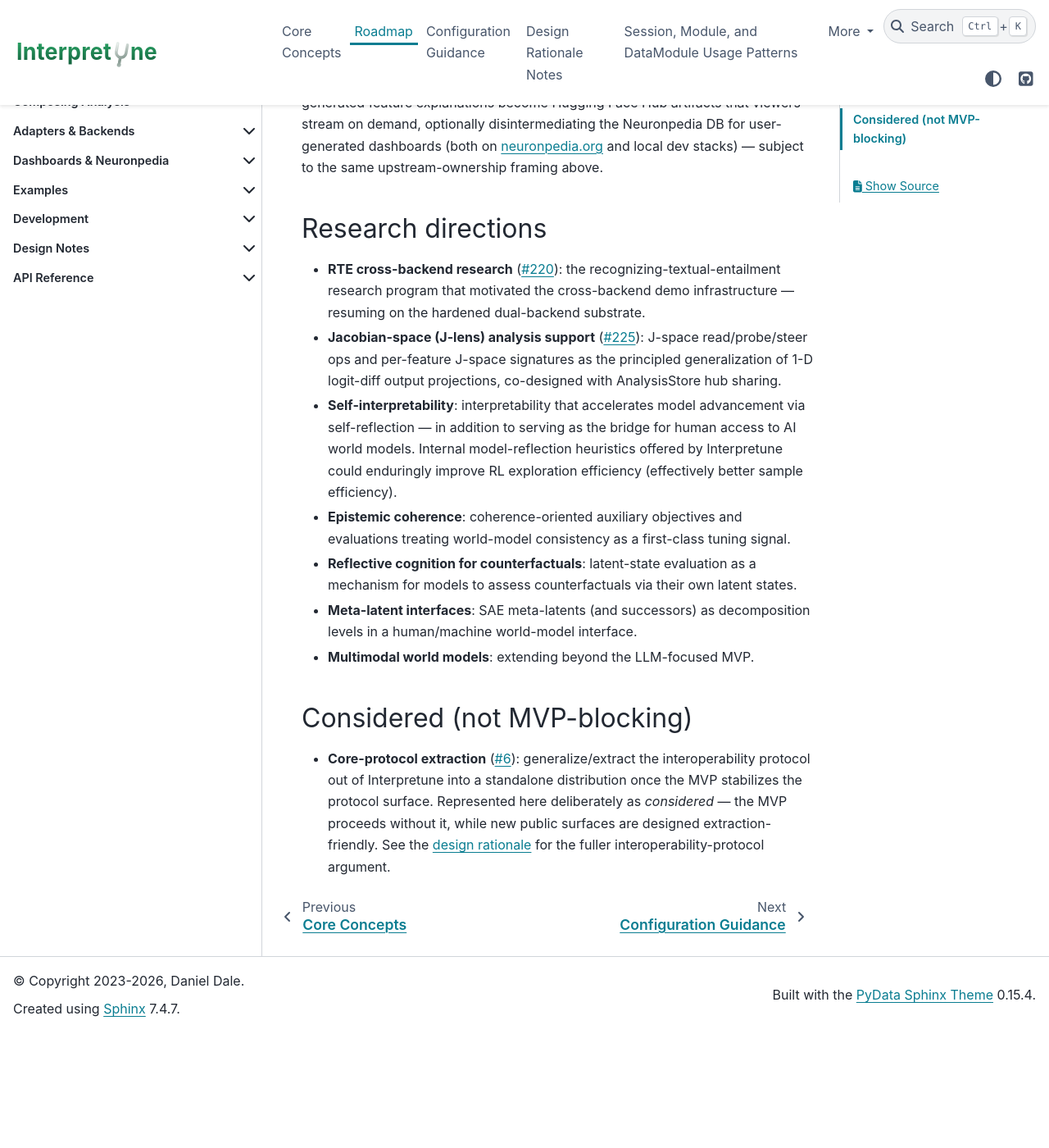
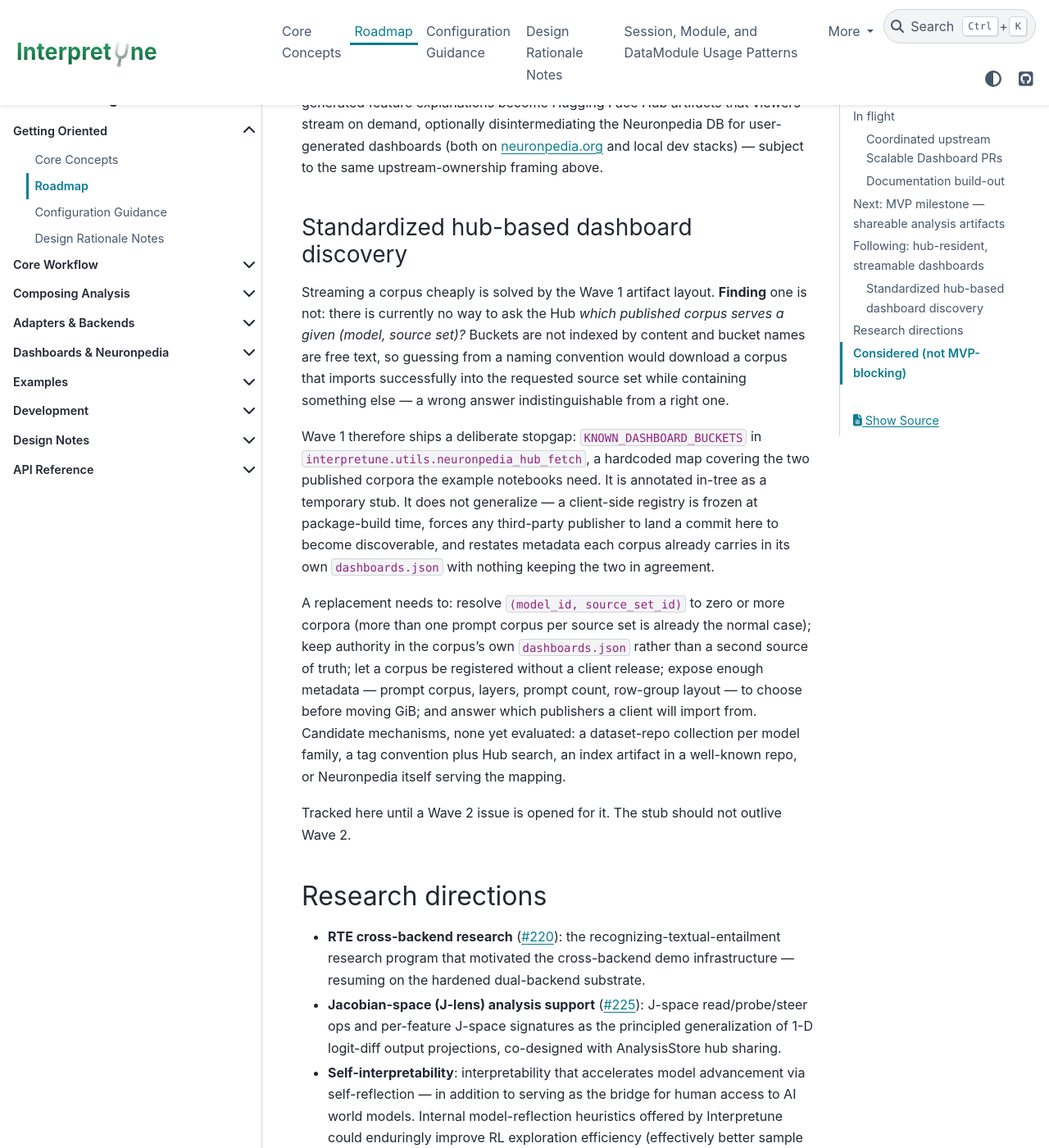
Before and after one commit to speediedan/interpretune, a Sphinx documentation site: the page built from docs/source/roadmap.md, in a window 1280 px wide and 1400 px high, scrolled down 1645 px. Shown: the whole window at 82% size. Built offline with Sphinx 7.4.7 and the PyData theme 0.15.4, drawn with Linux system fonts in a browser that asks for light colours; before the commit the page ends 2904 px from its top, so only the background shows below that.

Commit message:
Track hub-based dashboard discovery where the stub can point at it
The comment on KNOWN_DASHBOARD_BUCKETS said the replacement was "tracked in the roadmap". It was not
-- the roadmap described hub-resident streamable dashboards but said nothing about DISCOVERY, so the
reference pointed at a requirement no document actually recorded.

Recorded now in both places a reader might start from. docs/source/roadmap.md gains a subsection
under "Following: hub-resident, streamable dashboards" stating the problem (there is no way to ask
the Hub which corpus serves a given model/source set, and guessing from a naming convention returns a
corpus that imports successfully while containing something else), why a client-side registry cannot
be the answer, and what a replacement must provide. docs/neuronpedia_dashboard_pipeline.md carries
the same next to its Wave 2 planned-direction section, where someone reading about the pipeline will
meet it, and links to the roadmap for the detail.

The module comment now names those sections specifically and says they ARE the tracking record until
a Wave 2 issue is opened, so the next person to touch the map knows what else to update.

```diff
--- a/docs/source/roadmap.md
+++ b/docs/source/roadmap.md
@@ -49,6 +49,31 @@
 disintermediating the Neuronpedia DB for user-generated dashboards (both on neuronpedia.org and
 local dev stacks) — subject to the same upstream-ownership framing above.
 
+### Standardized hub-based dashboard discovery
+
+Streaming a corpus cheaply is solved by the Wave 1 artifact layout. **Finding** one is not: there is
+currently no way to ask the Hub *which published corpus serves a given (model, source set)?* Buckets
+are not indexed by content and bucket names are free text, so guessing from a naming convention would
+download a corpus that imports successfully into the requested source set while containing something
+else — a wrong answer indistinguishable from a right one.
+
+Wave 1 therefore ships a deliberate stopgap: `KNOWN_DASHBOARD_BUCKETS` in
+`interpretune.utils.neuronpedia_hub_fetch`, a hardcoded map covering the two published corpora the
+example notebooks need. It is annotated in-tree as a temporary stub. It does not generalize — a
+client-side registry is frozen at package-build time, forces any third-party publisher to land a
+commit here to become discoverable, and restates metadata each corpus already carries in its own
+`dashboards.json` with nothing keeping the two in agreement.
+
+A replacement needs to: resolve `(model_id, source_set_id)` to zero or more corpora (more than one
+prompt corpus per source set is already the normal case); keep authority in the corpus's own
+`dashboards.json` rather than a second source of truth; let a corpus be registered without a client
+release; expose enough metadata — prompt corpus, layers, prompt count, row-group layout — to choose
+before moving GiB; and answer which publishers a client will import from. Candidate mechanisms, none
+yet evaluated: a dataset-repo collection per model family, a tag convention plus Hub search, an index
+artifact in a well-known repo, or Neuronpedia itself serving the mapping.
+
+Tracked here until a Wave 2 issue is opened for it. The stub should not outlive Wave 2.
+
 ## Research directions
 
 - **RTE cross-backend research** ([#220](https://github.com/speediedan/interpretune/issues/220)):
```
Also changed, not shown: docs/neuronpedia_dashboard_pipeline.md (+22 -0 lines), 1 other file.
